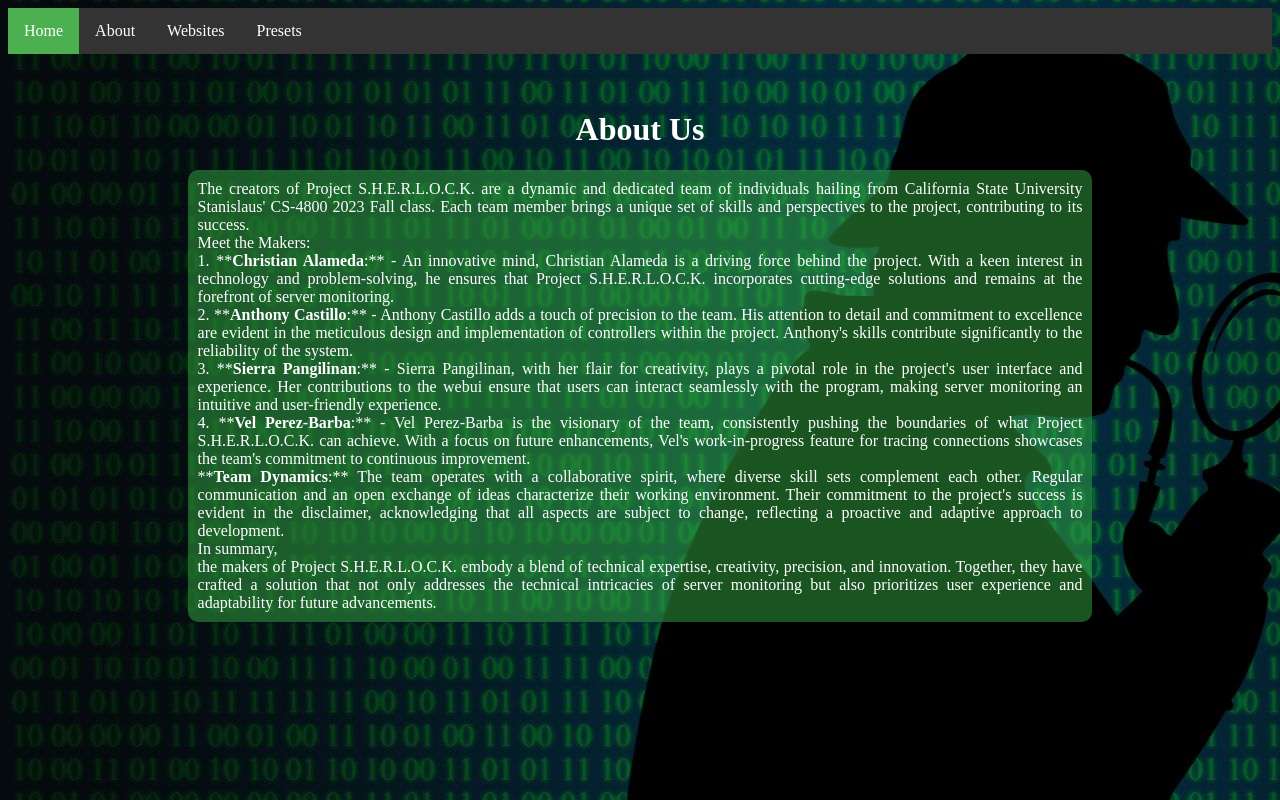
After one commit to CastilloAnthony/CS-4800_Project_Sherlock, a Flask app: template templates/aboutpage.html in a window 1280 px wide. The commit adds this page. Run offline with Flask 3, Linux system fonts and the light colour scheme; the template is opened without the code that fills it, so the values that code supplies are empty.

Commit message:
added an about section

```diff
--- /dev/null
+++ b/templates/aboutpage.html
@@ -0,0 +1,51 @@
+<!--CHRISTIAN-->
+{% extends "base.html" %}
+{%block content%}
+
+    <head>
+        <meta charset="UTF-8">
+        <title>About</title>
+        <link rel= "stylesheet" type= "text/css" href= "{{ url_for('static',filename='styles/style1.css') }}">
+
+        <style>
+            section {
+                color: white;
+                background-color: rgba(52, 169, 67, 50%);
+                border-radius: 10px;
+
+                margin: auto;
+                width: 70%;
+                height: auto;
+                text-align: justify;
+                padding: 10px
+            }
+        </style>
+
+    </head>
+
+    <body>
+        <h1 style="text-align: center; color:white">About Us</h1>
+        <section>
+            The creators of Project S.H.E.R.L.O.C.K. are a dynamic and dedicated team of individuals hailing from California State University Stanislaus' CS-4800 2023 Fall class. Each team member brings a unique set of skills and perspectives to the project, contributing to its success.<br>
+
+            Meet the Makers:<br>
+
+            1. **<b>Christian Alameda</b>:**
+            - An innovative mind, Christian Alameda is a driving force behind the project. With a keen interest in technology and problem-solving, he ensures that Project S.H.E.R.L.O.C.K. incorporates cutting-edge solutions and remains at the forefront of server monitoring.<br>
+
+            2. **<b>Anthony Castillo</b>:**
+            - Anthony Castillo adds a touch of precision to the team. His attention to detail and commitment to excellence are evident in the meticulous design and implementation of controllers within the project. Anthony's skills contribute significantly to the reliability of the system.<br>
+
+            3. **<b>Sierra Pangilinan</b>:**
+            - Sierra Pangilinan, with her flair for creativity, plays a pivotal role in the project's user interface and experience. Her contributions to the webui ensure that users can interact seamlessly with the program, making server monitoring an intuitive and user-friendly experience.<br>
+
+            4. **<b>Vel Perez-Barba</b>:**
+            - Vel Perez-Barba is the visionary of the team, consistently pushing the boundaries of what Project S.H.E.R.L.O.C.K. can achieve. With a focus on future enhancements, Vel's work-in-progress feature for tracing connections showcases the team's commitment to continuous improvement.<br>
+
+            **<b>Team Dynamics</b>:**
+            The team operates with a collaborative spirit, where diverse skill sets complement each other. Regular communication and an open exchange of ideas characterize their working environment. Their commitment to the project's success is evident in the disclaimer, acknowledging that all aspects are subject to change, reflecting a proactive and adaptive approach to development.<br>
+
+            In summary, <br>the makers of Project S.H.E.R.L.O.C.K. embody a blend of technical expertise, creativity, precision, and innovation. Together, they have crafted a solution that not only addresses the technical intricacies of server monitoring but also prioritizes user experience and adaptability for future advancements.<br>
+        </section>
+    </body>
+{% endblock %}
--- a/templates/base.html
+++ b/templates/base.html
@@ -10,6 +10,7 @@
 
         <ul>
             <li><a class="home-link" href="/home">Home</a></li>
+            <li><a class="dropdown" href="/about">About</a></li>
 
             <li class="dropdown">
                 <a href="#">Websites</a>
```
Also changed, not shown: client/client.py (+10 -0 lines).
